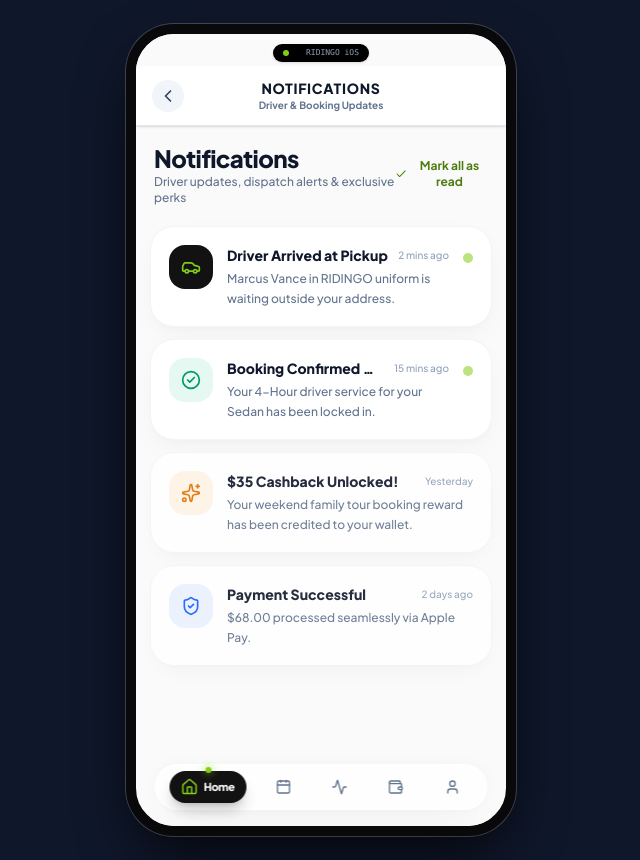
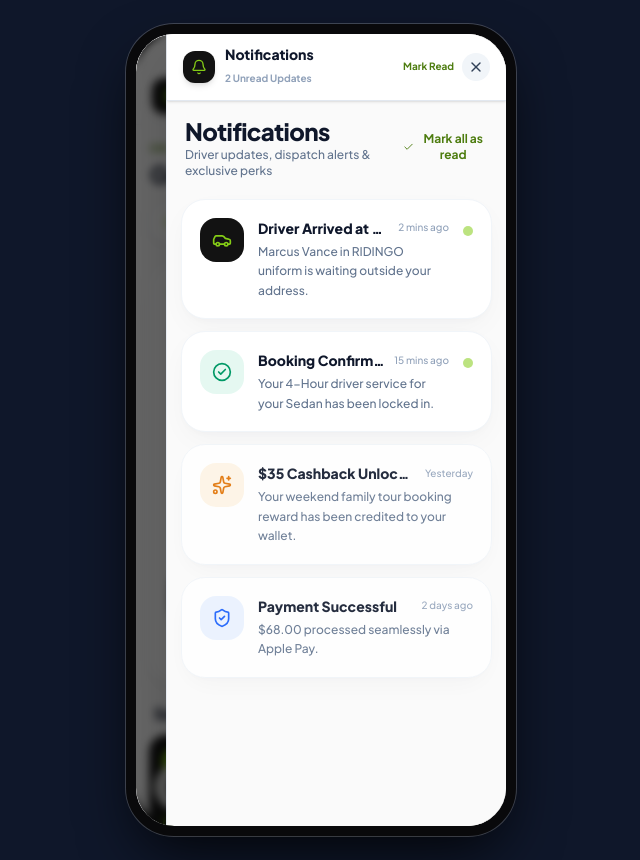
Before and after one commit to ANURAGKM4588/Ridingo-Mobile-App, a React (Vite) app: page / in a window 1280 px wide. Both pictures are taken after a click on the button "Notifications". Shown: the whole page, without its empty margins (319-959 px from the left). Built offline with nearby package versions, Linux system fonts and the light colour scheme; grey boxes are pictures that could not be loaded.

Commit message:
Convert Notifications panel to a smooth right-slide drawer panel

```diff
--- a/src/App.tsx
+++ b/src/App.tsx
@@ -1,5 +1,5 @@
 import React, { useState } from 'react';
-import { ChevronLeft } from 'lucide-react';
+import { ChevronLeft, Bell, X } from 'lucide-react';
 import type { TabType, ServiceItem, VehicleOption, Booking, DriverProfile } from './types';
 import { MOCK_SERVICES, MOCK_VEHICLES, MOCK_BOOKINGS, MOCK_NOTIFICATIONS } from './data/mockData';
 
@@ -96,8 +96,8 @@ export function App() {
           </div>
         )}
 
-        {/* Global Header Bar - Rendered only on Home Page */}
-        {activeTab === 'home' && !isReviewOpen && !isInvoiceOpen && !isConfirmationOpen && !isNotificationsOpen && (
+        {/* Global Header Bar - Rendered on Home Page */}
+        {activeTab === 'home' && !isReviewOpen && !isInvoiceOpen && !isConfirmationOpen && (
           <HeaderBar
             unreadNotificationsCount={unreadCount}
             onOpenNotifications={() => setIsNotificationsOpen(true)}
@@ -109,32 +109,7 @@ export function App() {
 
         {/* Main Content Area based on Active Tab or Views */}
         <main className="flex-1 overflow-y-auto px-3.5 pt-3 pb-24 scrollbar-none relative">
-          {/* Notifications View Overlay */}
-          {isNotificationsOpen ? (
-            <div className="w-full bg-[#FAFAFA] min-h-full pb-20 animate-fade-in space-y-4">
-              {/* Solid Sticky Header */}
-              <div className="sticky -top-3 z-30 bg-white -mx-3.5 -mt-3 pt-3 pb-3 px-4 border-b border-slate-200 flex items-center justify-between shadow-sm">
-                <button
-                  onClick={() => setIsNotificationsOpen(false)}
-                  className="w-8 h-8 rounded-full bg-slate-100 flex items-center justify-center text-slate-700 hover:bg-slate-200 transition-colors cursor-pointer"
-                >
-                  <ChevronLeft className="w-5 h-5" />
-                </button>
-                <div className="text-center">
-                  <h2 className="text-sm font-black text-slate-900 uppercase tracking-wider">Notifications</h2>
-                  <p className="text-[10px] text-slate-500 font-bold">Driver & Booking Updates</p>
-                </div>
-                <div className="w-8" />
-              </div>
-
-              <NotificationsView
-                notifications={notifications}
-                onMarkAllRead={() => {
-                  setNotifications(notifications.map((n) => ({ ...n, read: true })));
-                }}
-              />
-            </div>
-          ) : isReviewOpen && bookingDraft ? (
+          {isReviewOpen && bookingDraft ? (
             <BookingReviewScreen
               draft={bookingDraft}
               onBack={() => setIsReviewOpen(false)}
@@ -236,6 +211,62 @@ export function App() {
           isOpen={isDriverModalOpen}
           onClose={() => setIsDriverModalOpen(false)}
         />
+
+        {/* Right-Slide Notification Drawer Panel */}
+        {isNotificationsOpen && (
+          <div className="absolute inset-0 z-50 flex justify-end bg-black/60 backdrop-blur-xs animate-fade-in">
+            {/* Dark Backdrop overlay click to dismiss */}
+            <div
+              className="absolute inset-0"
+              onClick={() => setIsNotificationsOpen(false)}
+            />
+
+            {/* Right Slide Panel Container */}
+            <div className="relative w-[340px] max-w-full h-full bg-[#FAFAFA] shadow-2xl flex flex-col z-10 animate-slide-left border-l border-slate-200/80">
+              {/* Drawer Top Header */}
+              <div className="px-4 py-3 bg-white border-b border-slate-200 flex items-center justify-between shadow-sm">
+                <div className="flex items-center gap-2.5">
+                  <div className="w-8 h-8 rounded-xl bg-[#121212] text-[#84CC16] flex items-center justify-center shadow-md">
+                    <Bell className="w-4 h-4" />
+                  </div>
+                  <div>
+                    <h3 className="font-extrabold text-sm text-slate-900 leading-tight">Notifications</h3>
+                    <span className="text-[10px] text-slate-400 font-bold">
+                      {notifications.filter(n => !n.read).length} Unread Updates
+                    </span>
+                  </div>
+                </div>
+
+                <div className="flex items-center gap-2">
+                  <button
+                    type="button"
+                    onClick={() => setNotifications(notifications.map((n) => ({ ...n, read: true })))}
+                    className="text-[10px] font-bold text-[#4D7C0F] hover:underline"
+                  >
+                    Mark Read
+                  </button>
+                  <button
+                    type="button"
+                    onClick={() => setIsNotificationsOpen(false)}
+                    className="w-7 h-7 rounded-full bg-slate-100 flex items-center justify-center text-slate-700 hover:bg-slate-200 transition-colors cursor-pointer"
+                  >
+                    <X className="w-4 h-4" />
+                  </button>
+                </div>
+              </div>
+
+              {/* Scrollable Notification List */}
+              <div className="flex-1 overflow-y-auto p-3.5 space-y-3 scrollbar-none">
+                <NotificationsView
+                  notifications={notifications}
+                  onMarkAllRead={() => {
+                    setNotifications(notifications.map((n) => ({ ...n, read: true })));
+                  }}
+                />
+              </div>
+            </div>
+          </div>
+        )}
       </div>
     </div>
   );
```
